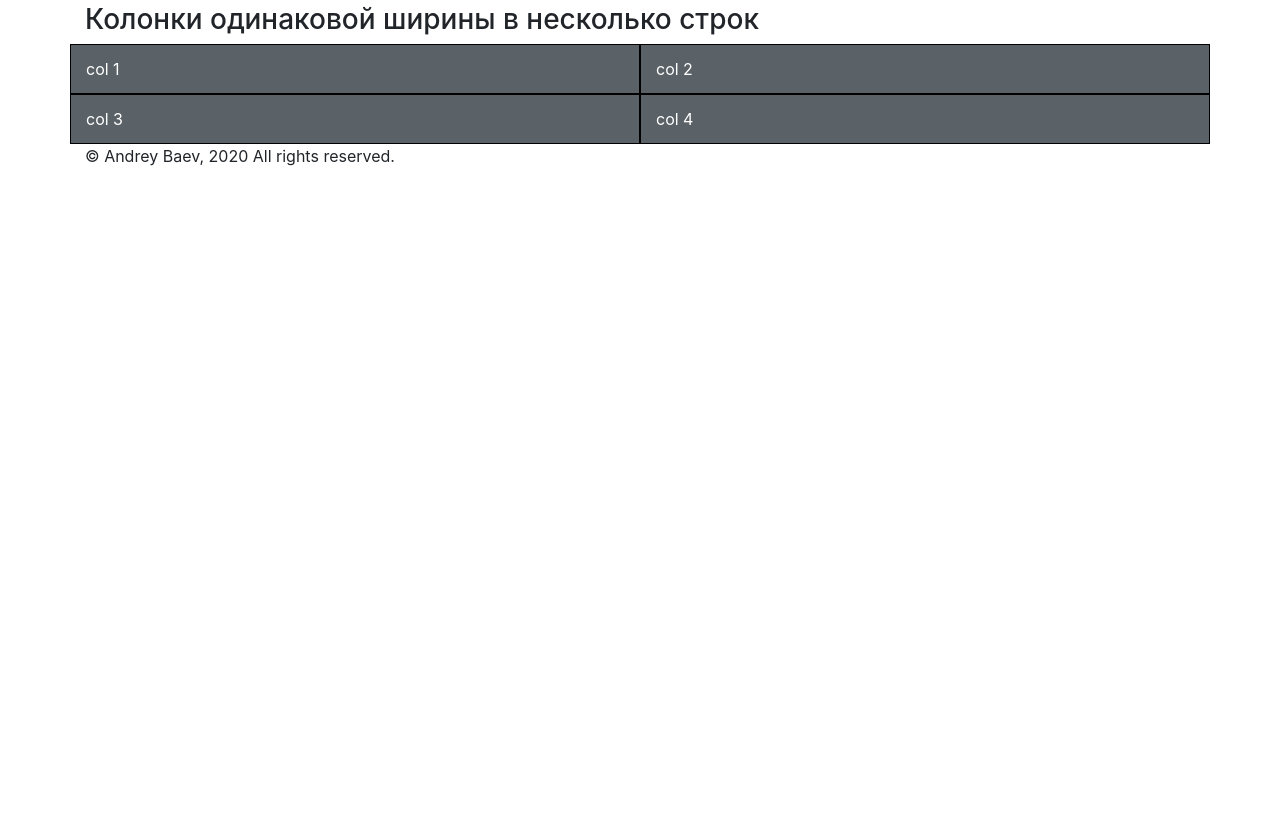
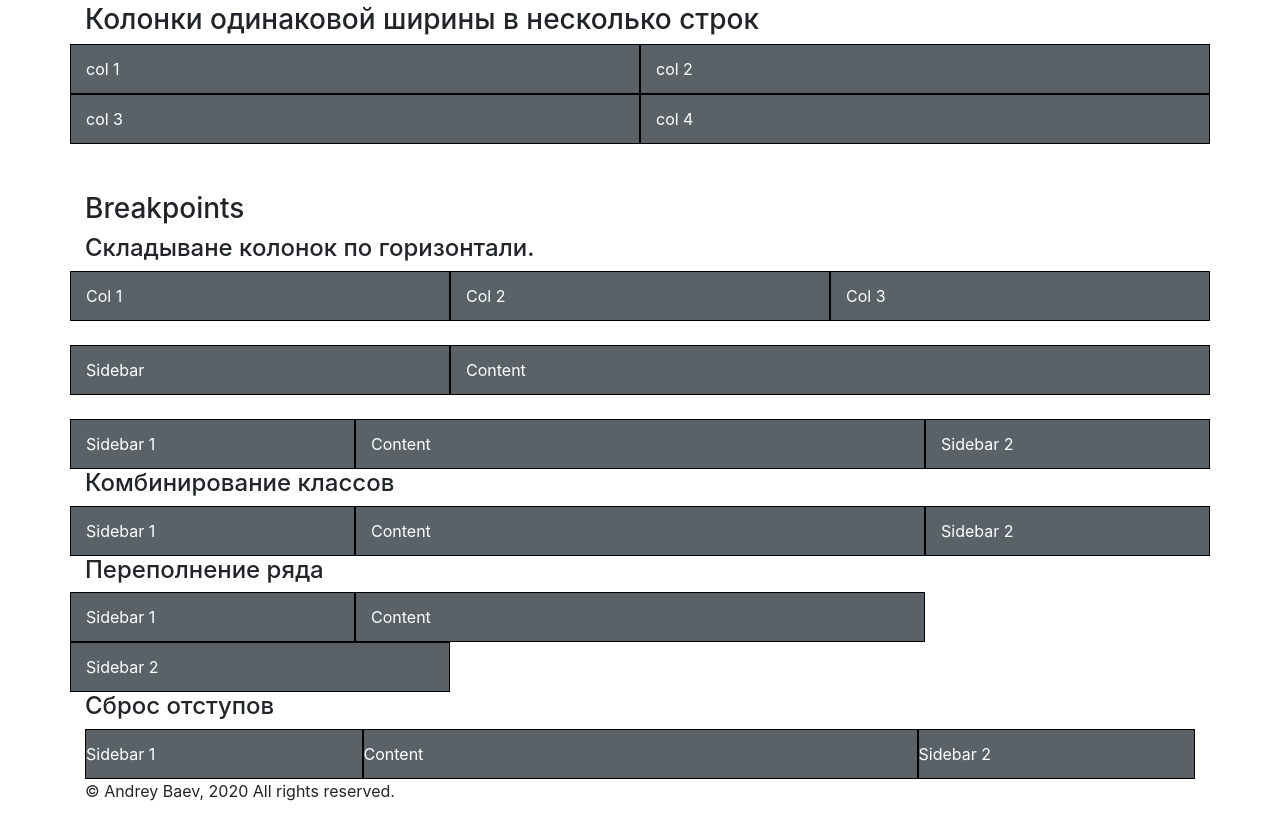
Before and after one commit to markevillive/LearnBootstrap, a plain HTML site: page Part_1/index.html in a window 1280 px wide. Shown: the part 464-1283 px from the top of the page. Before the commit the page ends 800 px from the top, so only its background shows below. Drawn offline with nearby package versions, Linux system fonts and the light colour scheme.

Commit message:
Lesson 5.1.0

```diff
--- a/Part_1/index.html
+++ b/Part_1/index.html
@@ -48,7 +48,45 @@
       <div class="col">col 3</div>
       <div class="col">col 4</div>
     </div><!-------------------------END ROV------------------------->
+    <h3 class="mt-5">Breakpoints</h3>
+    <h4>Складыване колонок по горизонтали.</h4>
+      <div class="row">
+        <div class="col-xl">Col 1</div>
+        <div class="col-xl">Col 2</div>
+        <div class="col-xl">Col 3</div>
 
+      </div><!-------------------------END ROV------------------------->
+      <br>
+      <div class="row">
+        <div class="col-md-4">Sidebar</div>
+        <div class="col-md-8">Content</div>
+
+      </div><!-------------------------END ROV------------------------->
+      <br>
+      <div class="row">
+        <div class="col-md-3">Sidebar 1</div>
+        <div class="col-md-6">Content</div>
+        <div class="col-md-3">Sidebar 2</div>
+
+      </div><!-------------------------END ROV------------------------->
+      <h4>Комбинирование классов</h4>
+      <div class="row">
+        <div class="col-md-3 col-sm-4">Sidebar 1</div>
+        <div class="col-md-6 col-sm-8">Content</div>
+        <div class="col-md-3">Sidebar 2</div>
+      </div><!-------------------------END ROV------------------------->
+      <h4>Переполнение ряда</h4>
+      <div class="row">
+        <div class="col-md-3 col-sm-4">Sidebar 1</div>
+        <div class="col-md-6 col-sm-8">Content</div>
+        <div class="col-md-4">Sidebar 2</div>
+      </div><!-------------------------END ROV------------------------->
+      <h4>Сброс отступов</h4>
+      <div class="row no-gutters">
+        <div class="col-md-3 col-sm-4">Sidebar 1</div>
+        <div class="col-md-6 col-sm-8">Content</div>
+        <div class="col-md-3">Sidebar 2</div>
+      </div><!-------------------------END ROV------------------------->
       <footer>
         <address>&copy; Andrey Baev, 2020 All rights reserved.</address>
       </footer>
```
Also changed, not shown: 1 other file.
